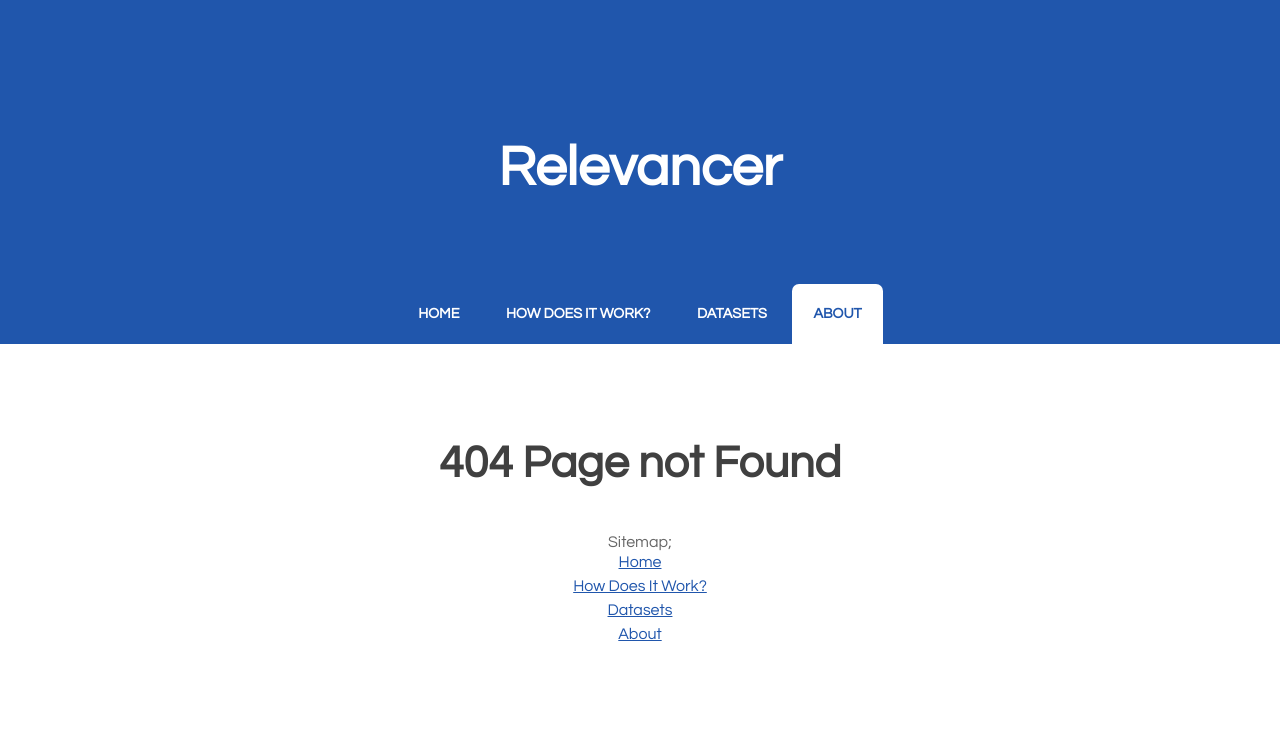
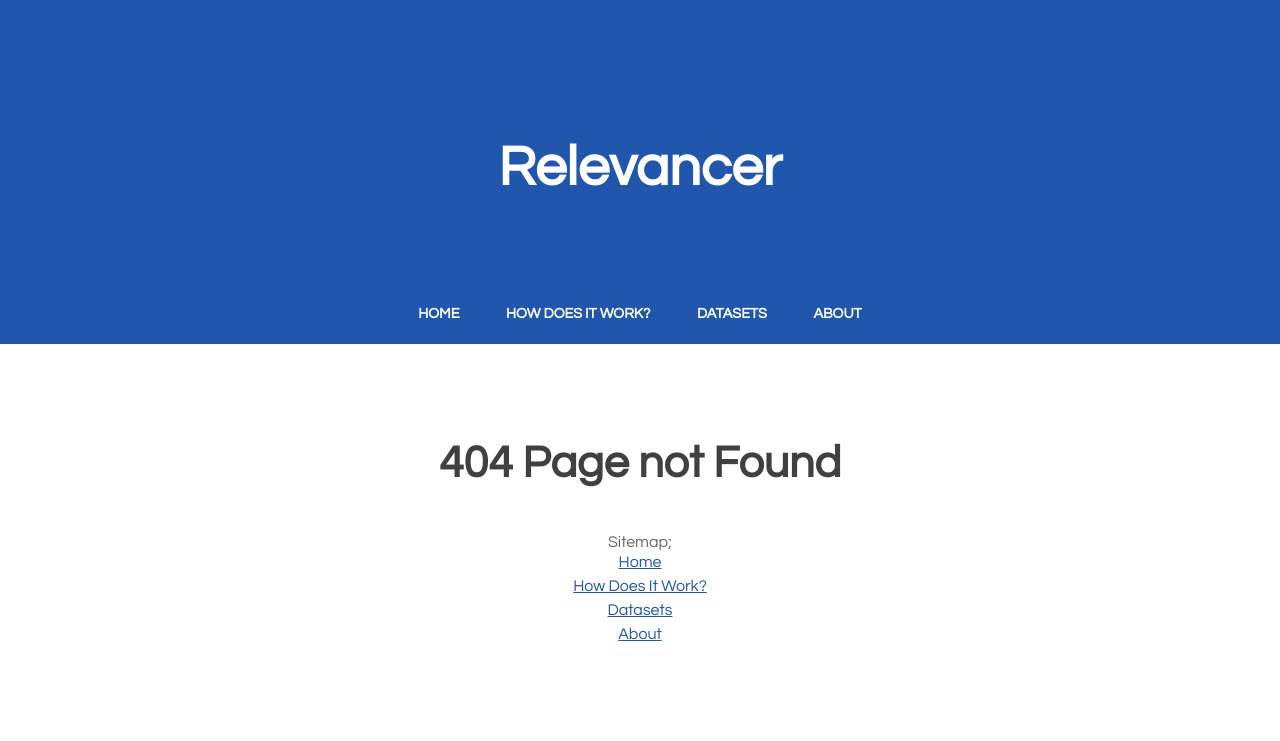
Before and after one commit to cengelif/Relevancer, a Django app: template RelevancerDjango/templates/404.html in a window 1280 px wide. Shown: the top 741 px of the page. Run offline with Django 3.2, Linux system fonts and the light colour scheme; the template is opened without the code that fills it, so the values that code supplies are empty.

Commit message:
textual change on 404.html

```diff
--- a/RelevancerDjango/templates/404.html
+++ b/RelevancerDjango/templates/404.html
@@ -6,8 +6,8 @@
 {% block menu %}
 		<li><a href="{% url 'home' %}" accesskey="1" title="">Home</a></li>
 		<li><a href="{% url 'howdoesitwork' 'Introduction' %}" accesskey="1" title="">How Does It Work?</a></li>
-		<li ><a href="{% url 'datasets' %}" accesskey="2" title="">Datasets</a></li>
-		<li class="active"><a href="{% url 'about' %}" accesskey="3" title="">About</a></li>
+		<li><a href="{% url 'datasets' %}" accesskey="2" title="">Datasets</a></li>
+		<li><a href="{% url 'about' %}" accesskey="3" title="">About</a></li>
 {% endblock %}
 
 
```
